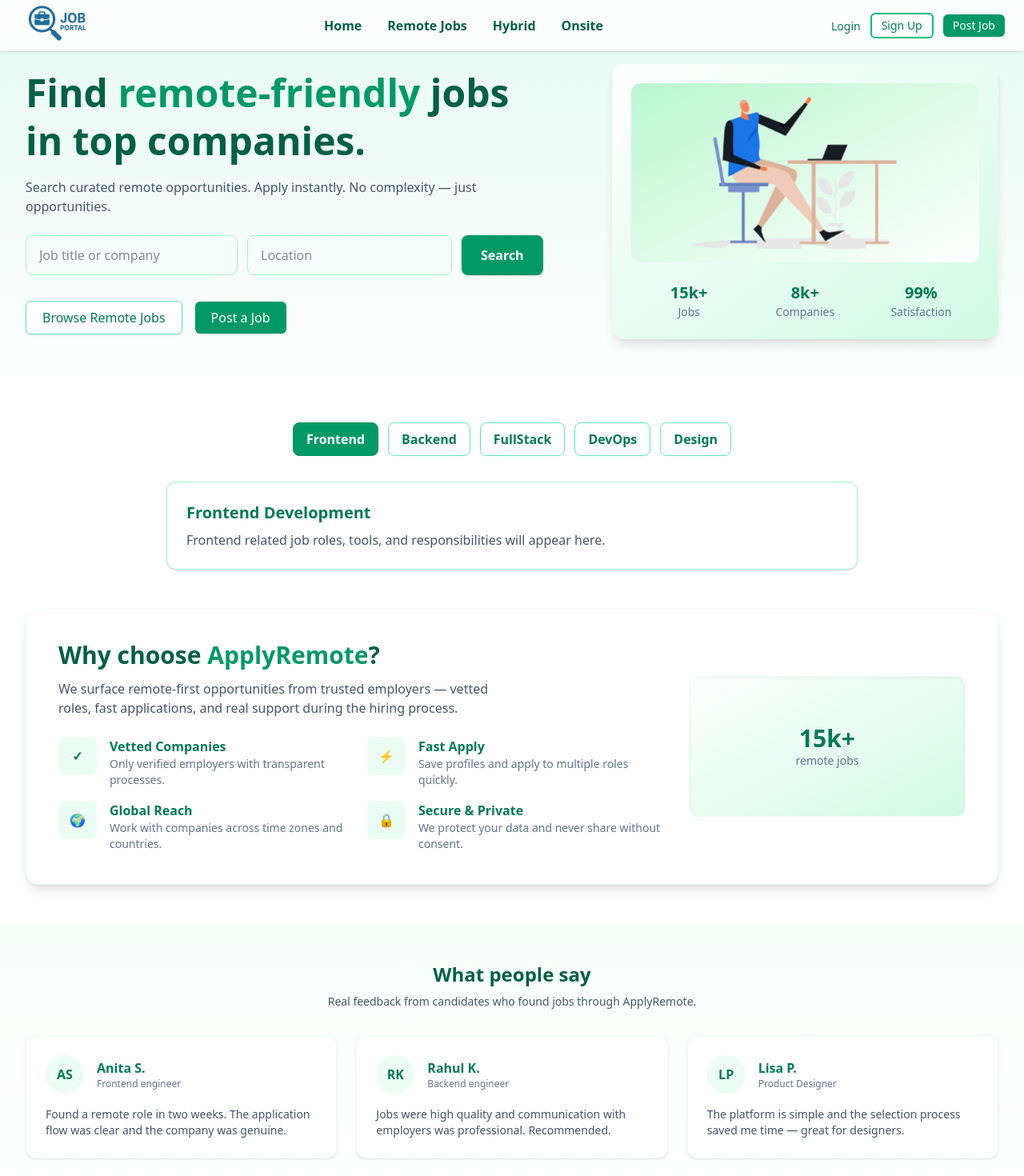
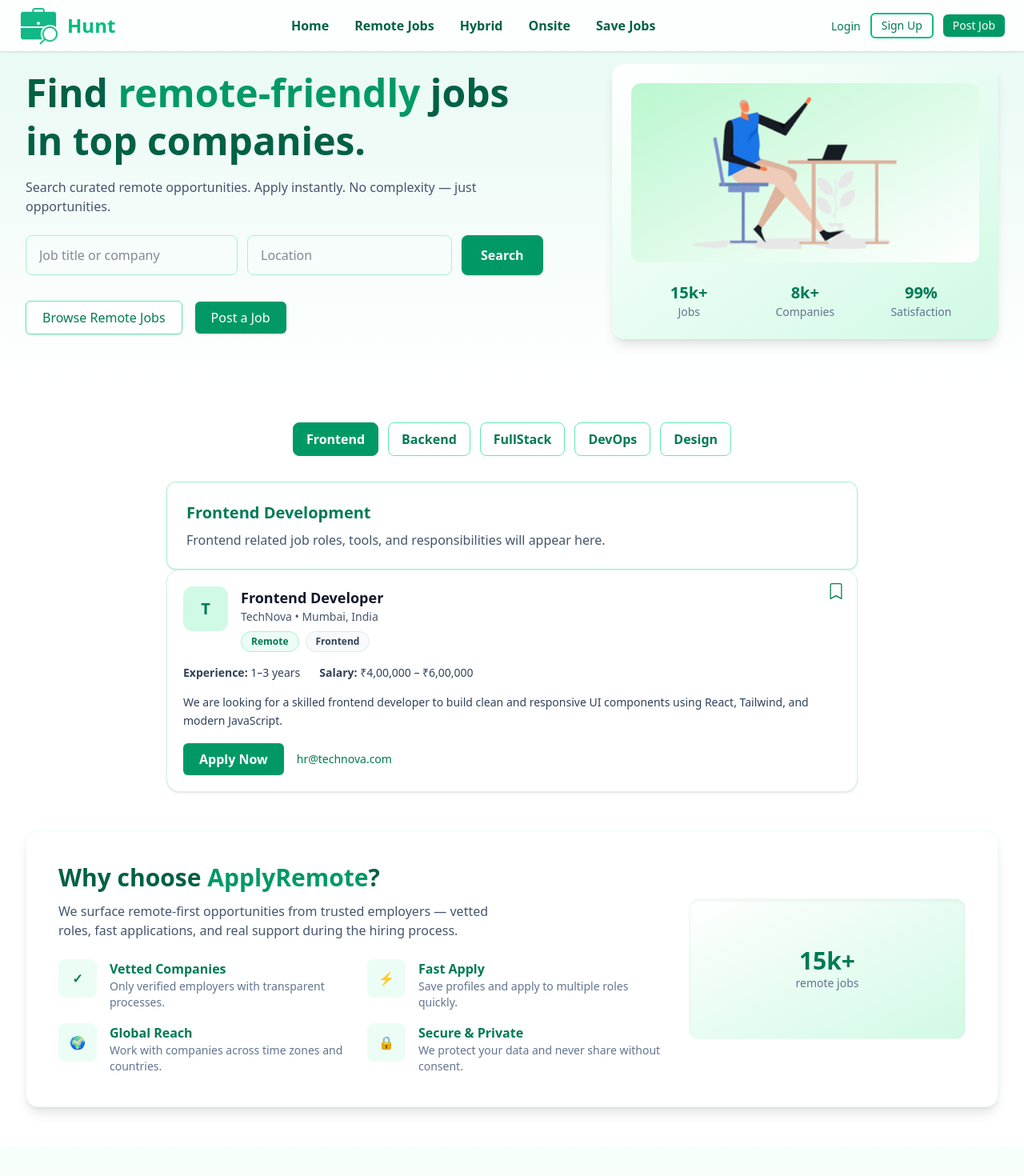
Before and after one commit to faizan-shaikh-dev/Job-Portal-Frontend, a React (Vite) app: page / in a window 1280 px wide. Shown: the top 1470 px of the page at 80% size. Built offline with nearby package versions, Linux system fonts and the light colour scheme.

Commit message:
push UI changes

```diff
--- a/src/App.jsx
+++ b/src/App.jsx
@@ -13,6 +13,7 @@ import SignUp from "./components/SignUp";
 import Login from "./components/Login";
 import PostJob from "./pages/PostJob";
 import Footer from "./components/Footer";
+import SavedJobs from "./pages/SaveJobs";
 
 export default function App() {
   return (
@@ -26,6 +27,7 @@ export default function App() {
           <Route path="/remote" element={<Remote />} />
           <Route path="/hybrid" element={<Hybrid />} />
           <Route path="/onesite" element={<Onsite />} />
+          <Route path="/saved" element={<SavedJobs/>}/>
 
           {/* Auth */}
           <Route path="/signup" element={<SignUp />} />
--- a/src/components/Footer.jsx
+++ b/src/components/Footer.jsx
@@ -1,4 +1,4 @@
-// src/components/Footer.jsx
+
 import React from "react";
 import { Link } from "react-router-dom";
 
@@ -8,7 +8,7 @@ export default function Footer() {
       <div className="max-w-7xl mx-auto px-4 md:px-6 lg:px-8 py-10 grid grid-cols-1 md:grid-cols-3 gap-6">
         <div>
           <div className="flex items-center gap-3">
-            <img src="/image.png" alt="logo" className="w-20 h-auto" />
+            <img src="/logo.png" alt="logo" className="w-20 h-auto" />
             <div>
               <div className="text-sm font-semibold text-emerald-800">ApplyRemote</div>
               <div className="text-xs text-slate-500">Remote jobs worldwide</div>
--- /dev/null
+++ b/src/components/JobCard.jsx
@@ -0,0 +1,76 @@
+import React from "react";
+import { BsBookmark, BsBookmarkFill } from "react-icons/bs"; // bookmark icons
+
+export default function JobCard() {
+  return (
+    <div className="relative bg-white border border-emerald-100 rounded-2xl shadow-sm p-5 flex flex-col gap-4 hover:shadow-md transition">
+
+      {/* Save Icon */}
+      <button
+        className="absolute top-4 right-4 text-emerald-700 hover:text-emerald-900 text-xl"
+        title="Save Job"
+      >
+        <BsBookmark />
+        {/* If you want filled icon → <BsBookmarkFill /> */}
+      </button>
+
+      {/* Top Row */}
+      <div className="flex items-start gap-4">
+
+        {/* Company Logo */}
+        <div className="w-14 h-14 rounded-xl bg-emerald-100 flex items-center justify-center text-emerald-700 font-bold text-xl">
+          T
+        </div>
+
+        {/* Job Title + Company */}
+        <div className="flex-1">
+          <h2 className="text-lg font-bold text-slate-900">
+            Frontend Developer
+          </h2>
+          <p className="text-sm text-slate-600">TechNova • Mumbai, India</p>
+
+          {/* Badges */}
+          <div className="flex gap-2 mt-2">
+            <span className="px-3 py-1 text-xs font-semibold bg-emerald-50 text-emerald-700 rounded-full border border-emerald-200">
+              Remote
+            </span>
+            <span className="px-3 py-1 text-xs font-semibold bg-slate-50 text-slate-700 rounded-full border border-slate-200">
+              Frontend
+            </span>
+          </div>
+        </div>
+
+      </div>
+
+      {/* Meta Information */}
+      <div className="flex flex-wrap gap-6 text-sm text-slate-700">
+        <div>
+          <span className="font-semibold">Experience:</span> 1–3 years
+        </div>
+        <div>
+          <span className="font-semibold">Salary:</span> ₹4,00,000 – ₹6,00,000
+        </div>
+      </div>
+
+      {/* Description */}
+      <p className="text-sm text-slate-700 leading-relaxed">
+        We are looking for a skilled frontend developer to build clean and responsive UI components using React, Tailwind, and modern JavaScript.
+      </p>
+
+      {/* Apply Button + Email */}
+      <div className="flex items-center gap-4">
+        <a
+          href="#"
+          className="px-5 py-2 bg-emerald-600 text-white font-semibold rounded-md hover:bg-emerald-700 transition"
+        >
+          Apply Now
+        </a>
+
+        <a href="mailto:hr@technova.com" className="text-sm text-emerald-700 hover:underline">
+          hr@technova.com
+        </a>
+      </div>
+
+    </div>
+  );
+}
--- a/src/components/Nav.jsx
+++ b/src/components/Nav.jsx
@@ -11,7 +11,8 @@ export default function Nav() {
         <div className="max-w-7xl mx-auto px-4 md:px-6 h-16 flex items-center justify-between">
           {/* Logo */}
           <Link to="/" className="flex items-center gap-3">
-            <img src="/image.png" alt="logo" className="w-24 h-auto" />
+            <img src="/logo.png" alt="logo" className="w-12 h-auto" />
+            <h1 className="text-2xl font-bold text-emerald-500">Hunt</h1>
           </Link>
 
           {/* Desktop Links */}
@@ -40,23 +41,37 @@ export default function Nav() {
             >
               Onsite
             </Link>
+
+            <Link
+              to="/saved"
+              className="text-base font-semibold text-emerald-800 hover:text-emerald-700 transition"
+            >
+              Save Jobs
+            </Link>
           </div>
 
           {/* Buttons + Mobile Toggle */}
           <div className="flex items-center gap-4">
             {/* Desktop Buttons */}
             <div className="hidden md:flex items-center gap-3">
-             <Link to='/login'><button className="text-sm text-emerald-700 hover:text-emerald-600 transition">
-                Login
-              </button></Link>
+              <Link to="/login">
+                <button className="text-sm text-emerald-700 hover:text-emerald-600 transition">
+                  Login
+                </button>
+              </Link>
 
-              <Link to='/signup'><button className="text-sm px-3 py-1 border-2 rounded-md border-emerald-500 text-emerald-700 hover:bg-emerald-50 transition">
-                Sign Up
-              </button></Link>
+              <Link to="/signup">
+                <button className="text-sm px-3 py-1 border-2 rounded-md border-emerald-500 text-emerald-700 hover:bg-emerald-50 transition">
+                  Sign Up
+                </button>
+              </Link>
 
-             <Link to='/post'> <button className="text-sm px-3 py-1 bg-emerald-600 text-white rounded-md shadow hover:bg-emerald-700 transition">
-                Post Job
-              </button></Link>
+              <Link to="/post">
+                {" "}
+                <button className="text-sm px-3 py-1 bg-emerald-600 text-white rounded-md shadow hover:bg-emerald-700 transition">
+                  Post Job
+                </button>
+              </Link>
             </div>
 
             {/* Mobile Menu Toggle */}
@@ -73,7 +88,7 @@ export default function Nav() {
 
       {/* Mobile Menu */}
       {open && (
-        <div className="fixed inset-0 z-40">
+        <div className="fixed inset-0 z-40 ">
           {/* Overlay */}
           <div
             className="absolute inset-0 bg-black/40"
@@ -81,7 +96,7 @@ export default function Nav() {
           />
 
           {/* Drawer */}
-          <div className="absolute top-16 left-4 right-4 bg-white rounded-lg p-6 shadow-lg">
+          <div className="absolute top-16 left-4 right-4 bg-white rounded-lg p-6 shadow-lg mx-auto">
             <Link
               className="block py-2 text-lg font-semibold text-emerald-800"
               to="/"
@@ -111,15 +126,30 @@ export default function Nav() {
               Onsite
             </Link>
 
+            <Link
+              className="block py-2 text-lg font-semibold text-emerald-800"
+              to="/saved"
+              onClick={() => setOpen(false)}
+            >
+              Saved Jobs
+            </Link>
+
             {/* Mobile Buttons */}
             <div className="mt-4 flex flex-col gap-3">
-             <Link to='/login'><button className="py-2 text-emerald-700">Login</button></Link>
-             <Link to='/signup'><button className="py-2 border-2 rounded-md border-emerald-500 text-emerald-700 hover:bg-emerald-50 transition">
-                Sign Up
-              </button></Link>
-             <Link to='/post'> <button className="py-2 bg-emerald-600 text-white rounded-md shadow hover:bg-emerald-700 transition">
-                Post Job
-              </button></Link>
+              <Link to="/login">
+                <button className="py-2 text-emerald-700">Login</button>
+              </Link>
+              <Link to="/signup">
+                <button className="w-full py-2 border-2 rounded-md border-emerald-500 text-emerald-700 hover:bg-emerald-50 transition">
+                  Sign Up
+                </button>
+              </Link>
+              <Link to="/post">
+                {" "}
+                <button className="w-full py-2 bg-emerald-600 text-white rounded-md shadow hover:bg-emerald-700 transition">
+                  Post Job
+                </button>
+              </Link>
             </div>
           </div>
         </div>
--- a/src/components/Tab.jsx
+++ b/src/components/Tab.jsx
@@ -1,4 +1,5 @@
 import React, { useState } from "react";
+import JobCard from "./JobCard";
 
 export default function Tab() {
   const [active, setActive] = useState("Frontend");
@@ -32,6 +33,7 @@ export default function Tab() {
           here.
         </p>
       </div>
+      <JobCard />
     </div>
   );
 }
--- /dev/null
+++ b/src/pages/SaveJobs.jsx
@@ -0,0 +1,19 @@
+import React from "react";
+
+export default function SavedJobs() {
+  return (
+    <section className="pt-24 pb-12 max-w-5xl mx-auto px-4">
+      <h1 className="text-2xl font-extrabold text-emerald-800 mb-3">
+        Saved Jobs
+      </h1>
+      <p className="text-sm text-slate-600 mb-6">
+        Your saved jobs will appear here. (UI only for now)
+      </p>
+
+      {/* Placeholder (No Logic Yet) */}
+      <div className="text-center py-20 text-slate-500 border border-dashed border-emerald-200 rounded-lg">
+        No saved jobs yet.
+      </div>
+    </section>
+  );
+}
```
Also changed, not shown: public/image.png (deleted), public/logo.png (added).
